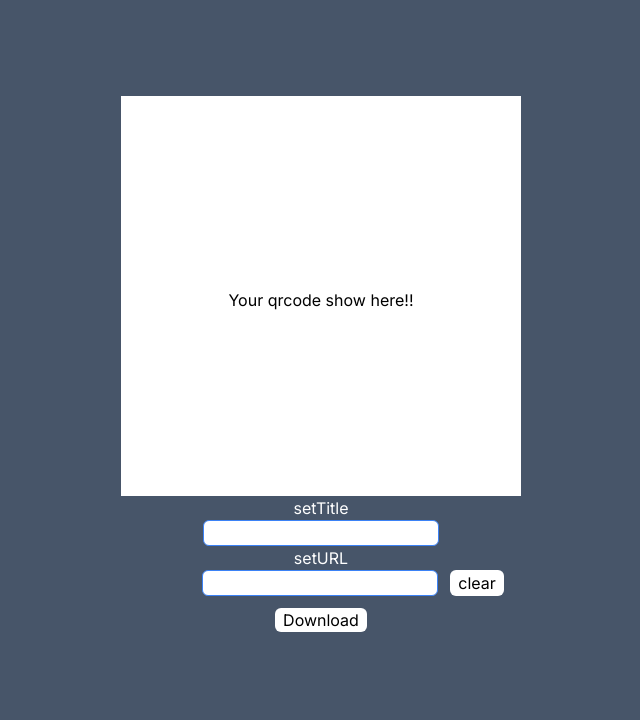
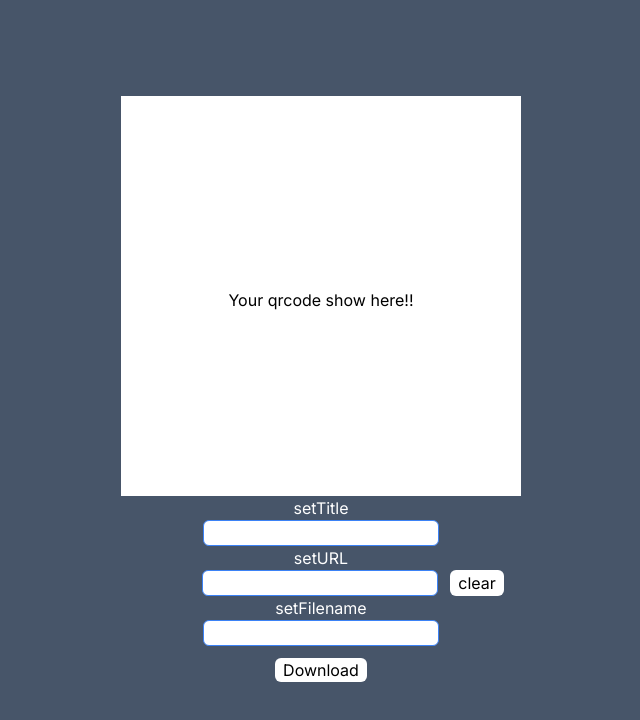
Before and after one commit to m1ssy0u/qr-generater, a Next.js app: page / in a window 1280 px wide. Shown: the top 720 px of the page, without its empty margins (319-959 px from the left). Built offline with nearby package versions, Linux system fonts and the light colour scheme.

Commit message:
add setfilename

```diff
--- a/src/app/page.tsx
+++ b/src/app/page.tsx
@@ -12,7 +12,7 @@ export default function page(){
   const [url , setURL] = useState("")
   const [validURL , setValidURL] = useState<String | null>(null)
   const [filename , setFielname] = useState("")
-
+  const [customFilename , setCustomFilename] = useState("")
   async function getQRofURL(url:string) {
     const qr = await QRCode.toDataURL(url , {
       width : 400,
@@ -49,6 +49,7 @@ export default function page(){
       }
     }
     else {
+      setFielname("untitled")
       setValidURL(null)
     }
 
@@ -84,8 +85,14 @@ export default function page(){
           <button className="bg-white ml-2 rounded-md md:px-2 px-1" onClick={ clearURL }>clear</button>
         </div>
       </div>
+      <div className="flex flex-col items-center">
+        <label htmlFor="title" className="text-white">setFilename</label>
+        <input name="title" type="text" className="border border-blue-500 rounded-md" maxLength={25} onChange={e =>{
+          setCustomFilename(e.target.value)
+        }} />
+      </div>
       <button onClick={()=>{
-        FileSaver.saveAs(QRwithTitle , `${filename}.png`)
+        FileSaver.saveAs(QRwithTitle , `${customFilename === "" ? filename : customFilename}.png`)
       }} className="bg-white mt-3 rounded-md px-2">Download</button>
     </div>
   )
```
